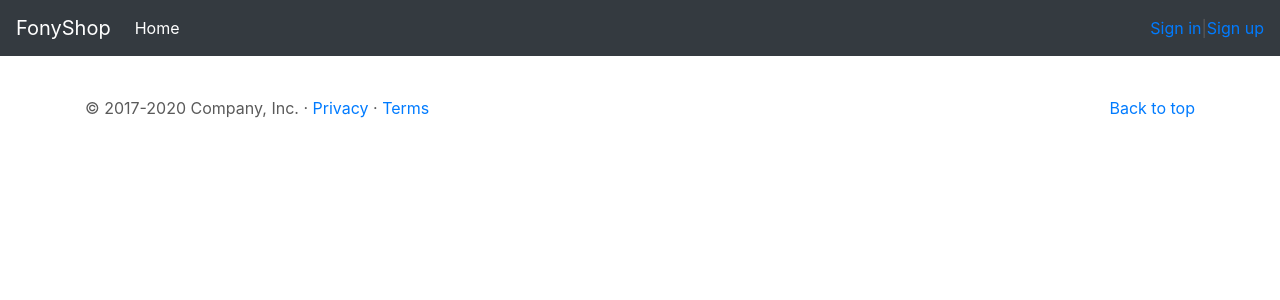
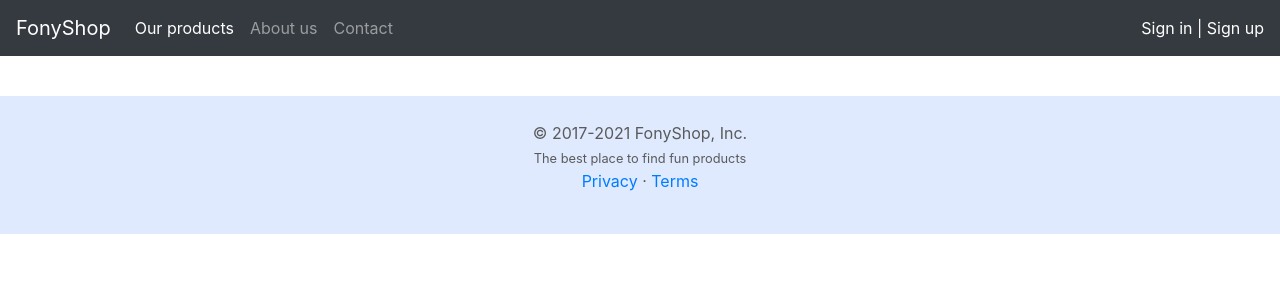
Before and after one commit to josh-taylor-k3/symfony5-ecommerce, a Symfony app: template templates/base.html.twig in a window 1280 px wide. Shown: the top 300 px of the page. Run offline with Twig, Linux system fonts and the light colour scheme; the template is opened without the code that fills it, so the values that code supplies are empty; some libraries are stand-ins or nearby versions.

Commit message:
refactoring -  update template

```diff
--- a/templates/base.html.twig
+++ b/templates/base.html.twig
@@ -10,6 +10,7 @@
 
     <!-- Bootstrap core CSS -->
     <link href="{{ asset('assets/css/bootstrap.min.css') }}" rel="stylesheet">
+    <link rel="stylesheet" href="{{ asset('assets/css/styles.css') }}">
 
     <style>
         .bd-placeholder-img {
@@ -33,21 +34,29 @@
 <body>
 <header>
     <nav class="navbar navbar-expand-md navbar-dark fixed-top bg-dark">
-        <a class="navbar-brand" href="#">FonyShop</a>
+        <a class="navbar-brand" href="{{ path('home') }}">FonyShop</a>
         <button class="navbar-toggler" type="button" data-toggle="collapse" data-target="#navbarCollapse" aria-controls="navbarCollapse" aria-expanded="false" aria-label="Toggle navigation">
             <span class="navbar-toggler-icon"></span>
         </button>
         <div class="collapse navbar-collapse" id="navbarCollapse">
             <ul class="navbar-nav mr-auto">
                 <li class="nav-item active">
-                    <a class="nav-link" href="#">Home <span class="sr-only">(current)</span></a>
+                    <a class="nav-link" href="#">Our products</a>
+                </li>
+                <li class="nav-item">
+                    <a class="nav-link" href="#">About us</a>
+                </li>
+                <li class="nav-item">
+                    <a class="nav-link" href="#">Contact</a>
                 </li>
             </ul>
-            {% if app.user %}
-                <a href="{{ path('account') }}">My account</a> | <a href="{{ path('app_logout') }}">Logout</a>
-            {% else %}
-                <a href="{{ path('app_login') }}">Sign in</a> | <a href="{{ path('register') }}">Sign up</a>
-            {% endif %}
+            <div class="navbar-item-custom">
+                {% if app.user %}
+                    <a href="{{ path('account') }}">My account <small>( {{ app.user.firstname }} )</small> | <a href="{{ path('app_logout') }}">Logout</a>
+                {% else %}
+                    <a href="{{ path('app_login') }}">Sign in</a> | <a href="{{ path('register') }}">Sign up</a>
+                {% endif %}
+            </div>
         </div>
     </nav>
 </header>
@@ -116,9 +125,11 @@
     </div><!-- /.container -->
 
     <!-- FOOTER -->
-    <footer class="container">
-        <p class="float-right"><a href="#">Back to top</a></p>
-        <p>&copy; 2017-2020 Company, Inc. &middot; <a href="#">Privacy</a> &middot; <a href="#">Terms</a></p>
+    <footer class="footer-custom container-fluid">
+        <p>&copy; 2017-2021 FonyShop, Inc. <br/>
+            <small>The best place to find fun products</small><br/>
+            <a href="#">Privacy</a> &middot; <a href="#">Terms</a>
+        </p>
     </footer>
 </main>
 <script src="https://code.jquery.com/jquery-3.5.1.slim.min.js"></script>
```
Also changed, not shown: public/assets/css/styles.css (added).
